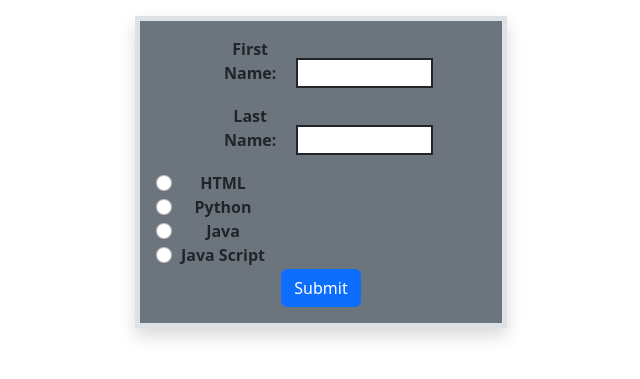
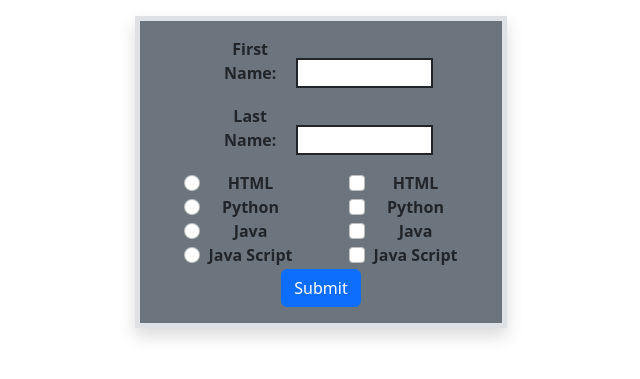
Before and after one commit to jake-odonnell/Dojo_Survey, a Flask app: page / in a window 1280 px wide. Shown: the top 379 px of the page, without its empty margins (319-959 px from the left). Run offline with Flask 2, Linux system fonts and the light colour scheme.

Commit message:
Final Project

```diff
--- a/server.py
+++ b/server.py
@@ -7,16 +7,19 @@ app.secret_key = 'akfnbj4fnsdv;lkndfv'
 def index():
     return render_template('index.html')
 
-@app.route('/submit', methods = ['POST'])
+@app.route('/process', methods = ['POST'])
 def p_submit():
     session['f_name'] = request.form['f_name']
     session['l_name'] = request.form['l_name']
     session['current_stack'] = request.form['current_stack']
+    session['know'] = request.form.getlist('stack')
+    print(request.form['stack'])
     return redirect('/result')
 
 @app.route('/result')
 def r_result():
-    return render_template('result.html', f_name = session['f_name'], l_name = session['l_name'], stack = session['current_stack'])
+    print(session['know'])
+    return render_template('result.html', f_name = session['f_name'], l_name = session['l_name'], stack = session['current_stack'], stacks = session['know'])
 
 if __name__ == '__main__':
     app.run(debug = True)
--- a/templates/index.html
+++ b/templates/index.html
@@ -9,7 +9,8 @@
 </head>
 <body>
     <div class="container-sm text-center mt-3 d-flex justify-content-center" >
-        <form action="/submit" method="post" class = "border border-5 p-3 col-4 bg-secondary shadow">
+        <form action="/process" method="post" class = "border border-5 p-3 col-4 bg-secondary shadow">
+            <!-- First and Last name input -->
             <div>
                 <label for="f_name" class=" mb-3 col-3 fw-bold">First Name:</label>
                 <input type="text" name="f_name" class=" mb-3 col-5 border border-dark border-2">
@@ -18,6 +19,8 @@
                 <label for="l_name" class=" mb-3 col-3 fw-bold">Last Name:</label>
                 <input type="text" name="l_name" class=" mb-3 col-5 border border-dark border-2">
             </div>
+            <div class="d-flex justify-content-around">
+                <!-- Radio buttons for current stack -->
                 <div class="form-check col-4 justify-content-start">
                     <div>
                         <input type="radio" id='html' name="current_stack" value="HTML" class="form-check-input">
@@ -36,6 +39,27 @@
                         <label for="java_script" class="form-check-label fw-bold">Java Script</label>
                     </div>
                 </div>
+
+                <!-- Check boxes for current knowledge -->
+                <fieldset class="form-check col-4 justify-content-start">
+                    <div>
+                        <input type="checkbox" id='html' name="stack" value="HTML" class="form-check-input">
+                        <label for="html" class="form-check-label fw-bold">HTML</label>
+                    </div>
+                    <div>
+                        <input type="checkbox" name="stack" id="python" value="Python" class="form-check-input">
+                        <label for="python" class="form-check-label fw-bold">Python</label>
+                    </div>
+                    <div>
+                        <input type="checkbox" name="stack" id="Java" value="JAVA" class="form-check-input">
+                        <label for="java" class="form-check-label fw-bold">Java</label>
+                    </div>
+                    <div>
+                        <input type="checkbox" name="stack" id="java_script" value="JAVA_Script" class="form-check-input">
+                        <label for="java_script" class="form-check-label fw-bold">Java Script</label>
+                    </div>
+                </fieldset>
+            </div>
             <button type="submit" class="btn btn-primary">Submit</button>
         </form>
     </div>
```
Also changed, not shown: templates/result.html (+8 -2 lines). Lines whose indentation alone changed are shown as unchanged.
